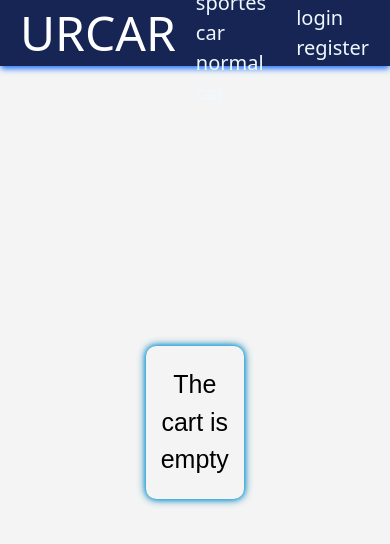
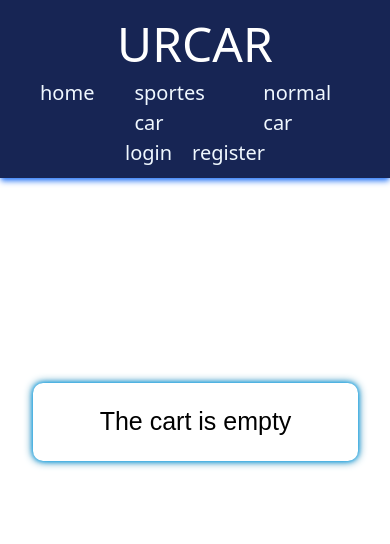
Before and after one commit to Ammar-coder-2029/URCAR_store, a plain HTML site: page cart.html in a window 390 px wide. Drawn offline with nearby package versions, Linux system fonts and the light colour scheme; a web font is replaced by a local one.

Commit message:
make it responsive

```diff
--- a/cart.html
+++ b/cart.html
@@ -12,7 +12,7 @@
         <title>Login</title>
     </head>
     <body>
-        <header class="bg-blue-950 shadow-md shadow-blue-500">
+        <header class="bg-blue-950 shadow-md shadow-blue-500 flex flex-col h-fit md:flex-row fixed">
             <div class="logo text-white">
                 <h1 class="text-5xl cursor-pointer">URCAR</h1>
             </div>
@@ -34,9 +34,9 @@
             </div>
         </header>
         <main class="Home">
-            <section class="sec-cart hidden"></section>
-            <div class="contianer">
-                <div class="products">
+            <section class="sec-cart hidden w-5/6 md:w-1/3"></section>
+            <div class="contianer mt-[170px]">
+                <div class="products relative gap-y-10 md:gap-2">
 
                 </div>
             </div>
--- a/css/style.css
+++ b/css/style.css
@@ -10,15 +10,13 @@ header{
     display: flex;
     justify-content: space-between;
     align-items: center;
-    height: 66px;
     width: 100%;
-    padding: 0 20px;
+    padding: 10px 20px;
     z-index: 1000;
 }
 ul{
     list-style: none;
     display: flex;
-    flex-wrap: wrap;
 }
 a{
     text-decoration: none;
@@ -84,7 +82,6 @@ nav li {
     right: 0;
     bottom: 0;
     margin: auto;
-    width: 25%;
     height: fit-content;
     border-radius: 10px;
     padding: 10px;
@@ -174,9 +171,7 @@ form{
 /* ============================== Home-page =============================================== */
 .Home{
     width: 100%;
-    height: 100vh;
-    margin-top: 66px;
-    background-color: rgba(224, 224, 224, 0.363);
+    height: fit-content;
 }
 .contianer{
     height: 90%;
```
Also changed, not shown: index.html (+3 -3 lines), login.html (+2 -2 lines), register.html (+3 -3 lines).
